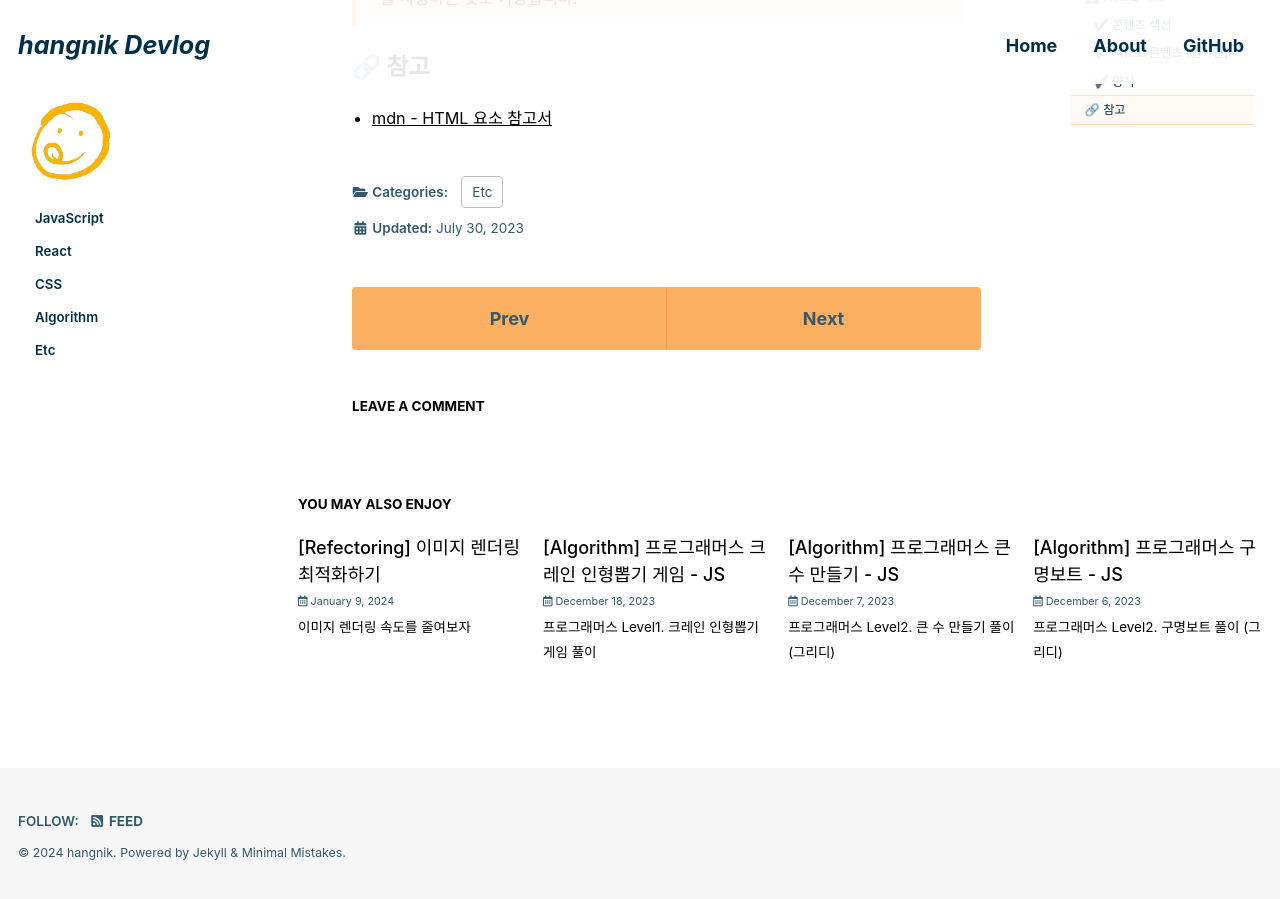
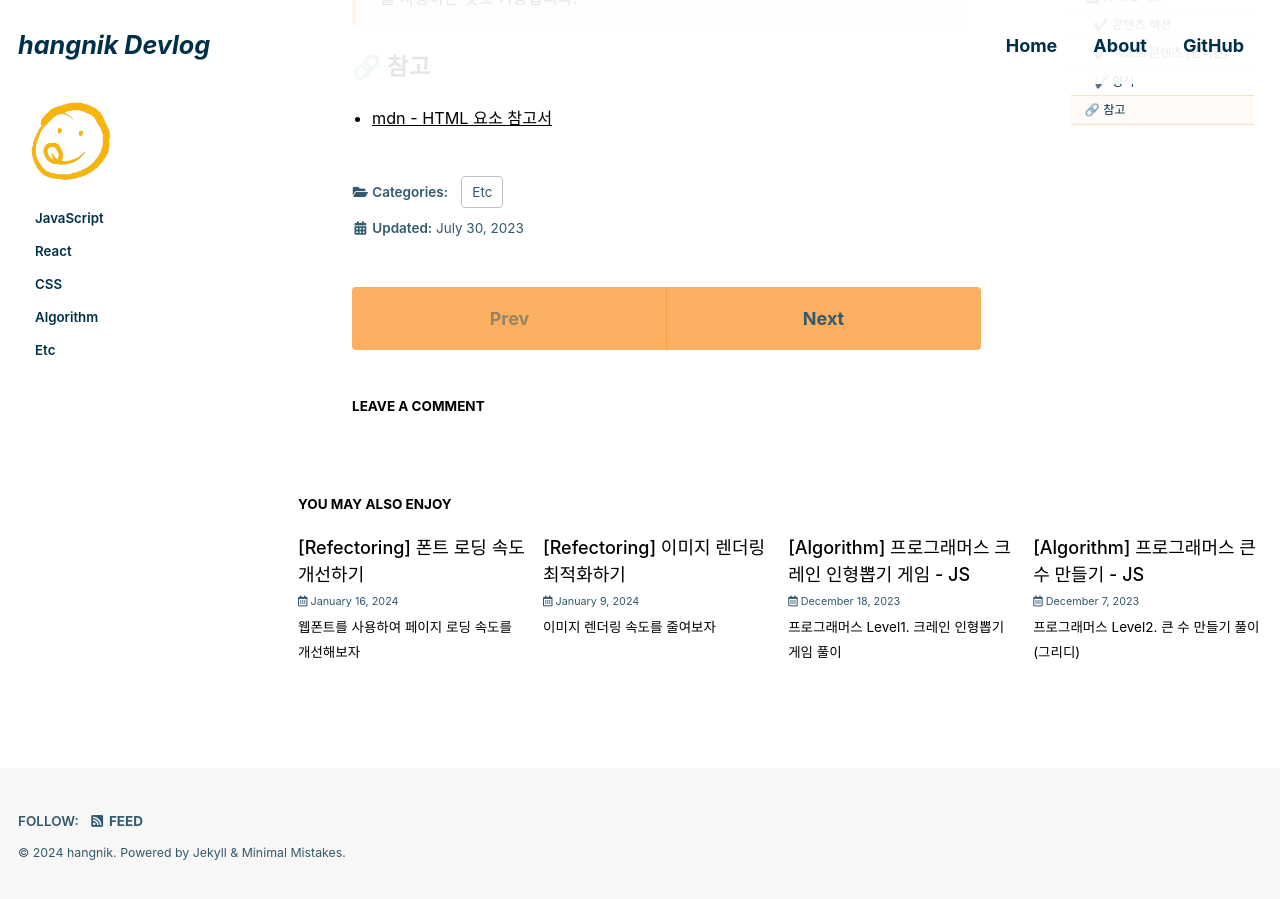
Before and after one commit to hangnik/hangnik.github.io, a Jekyll site: the page built from _posts/2023-07-30-etc-semantic-markup.md, in a window 1280 px wide and 900 px high, scrolled down 4165 px. Built offline with Jekyll 4.4.1, drawn with Linux system fonts in a browser that asks for light colours; cached includes are drawn as plain includes; some web fonts are replaced; comment, search, counter and statistics services are not loaded; part of the change alters nothing that is shown.

Commit message:
📝 Add: 폰트 최적화 글 추가

````diff
--- a/_posts/2024-01-16-etc-font-refectoring.md
+++ b/_posts/2024-01-16-etc-font-refectoring.md
@@ -12,8 +12,92 @@ permalink: /etc/font-refectoring/
 toc: true
 toc_sticky: true
 
-date: 2023-01-16
-last_modified_at: 2023-01-16
+date: 2024-01-16
+last_modified_at: 2024-01-16
 ---
 
-1️⃣
+## 1️⃣ 무엇이 문제였을까
+
+이미지 렌더링 최적화까지 하고 나니 또 눈에 띄는 것이 폰트의 렌더링 속도였다.
+
+프로젝트를 진행할 때 `지마켓산스`라는 폰트로 정하고난 뒤 어떻게 적용할지 고민을 했었다. 그 당시 찾아봤을 땐 다운은 TTF와 OTF 포맷 밖에 없었고, 웹 폰트도 고려해봤지만 굵기가 한정적이여서(인 줄 알아서...😅) 결국 OTF 파일을 다운 받은 후 프로젝트 내부에 폰트를 저장하는 방식으로 사용했다.
+
+<img src="https://github.com/hangnik/hangnik.github.io/assets/97607752/fae3c0c3-e11f-4060-9239-ae200213ba42" width="600" />
+
+OTF 포맷을 사용했을 때 사이즈는 모두 800KB가 넘었고, medium의 경우 `302ms` light는 `182ms`의 속도가 걸렸다.
+또한 Bold 굵기를 사용하지 않음에도 파일 내에 저장해두고 있었다. 매번 불필요한 파일을 모두 불러와 로딩 속도를 더 늦추기만 했다.
+
+### 🔸기존 폰트 적용 방식
+
+```jsx
+@font-face {
+  font-family: "GmarketSansLight";
+  src: url("../assets/fonts/GMARKETSANSLIGHT.OTF") format("opentype");
+  font-weight: 300;
+}
+
+@font-face {
+  font-family: "GmarketSansMedium";
+  src: url("../assets/fonts/GMARKETSANSMEDIUM.OTF") format("opentype");
+  font-weight: 500;
+}
+
+@font-face {
+  font-family: "GmarketSansBold";
+  src: url("../assets/fonts/GMARKETSANSBOLD.OTF") format("opentype");
+  font-weight: 700;
+}
+
+```
+
+기존에는 굵기별로 모두 font를 저장해둔 후 root에는 font-family를 `GmarketSansMedium`로, 다른 굵기를 적용시키고 싶은 곳에는 모두 font-family 속성을 사용하여 변경해주었다.
+
+이렇게 했을 경우 문제점은 사용하지 않는 폰트의 굵기까지 모두 다운로드 된다는 것이다.
+
+## 2️⃣ 웹폰트를 적용해보자!
+
+### 🔸왜 웹폰트야?
+
+웹 폰트는 온라인상에서 폰트를 다운로드해서 사용한다. 다운로드 한 폰트 파일을 캐시에 저장하고, 이 다음에 웹 페이지에서 해당 폰트를 사용할 때는 다시 다운로드 하는 것이 아니라 캐시된 폰트 파일을 사용하게 된다. 따라서 웹 페이지에서 폰트 로딩 속도를 빠르게 할 수 있다.
+
+### 🔸어떤 포맷을 사용해야 될까?
+
+`WOFF(Web Open Font Format)`는 기존의 폰트 형식인 OTF, TTF와 동일하게 작동하지만, 압축을 통해 더 작은 파일 크기를 가진다. 2010년에 첫 출시되어 현재는 거의 모든 브라우저에서 지원한다.
+
+이와 비슷한 `WOFF2(Web Open Font Format 2)`는 이름에서 유추할 수 있듯이 WOFF를 개선한 버전이다. Brotli 압축 알고리즘을 사용하여 WOFF보다 약 30%에서 50% 정도 더 작은 파일 크기를 가진다. 원래는 WOFF보다 브라우저 호환성이 낮았지만, 현재는 1~2개 빼곤 모두 지원하기 때문에 WOFF2의 사용을 권장한다. 보통 WOFF2를 우선으로 로드하고 WOFF를 풀백 폰트로 지정하는 추세인 것 같다.
+
+하지만 아쉽게도 프로젝트에서 사용하는 지마켓산스는 WOFF 포맷만 지원해서 WOFF만 적용하였다. 🥲
+
+### 🔸웹폰트로 변경 후 폰트 적용 방식
+
+```jsx
+@font-face {
+  font-family: "GmarketSans";
+  src: url("https://cdn.jsdelivr.net/gh/projectnoonnu/noonfonts_2001@1.1/GmarketSansLight.woff")
+    format("woff");
+    // 풀백 포맷을 사용하고 싶다면 src 속성에 사용하고 싶은 폰트 url과 format을 추가로 입력해주면 된다.
+  font-weight: 300;
+}
+
+@font-face {
+  font-family: "GmarketSans";
+  src: url("https://cdn.jsdelivr.net/gh/projectnoonnu/noonfonts_2001@1.1/GmarketSansMedium.woff")
+    format("woff");
+  font-weight: 500;
+}
+
+// root 지정
+font-family: 'GmarketSans', serif;
+```
+
+기존과 달리 font-family를 모두 `GmarketSans`로 지정한 후 font-weight 속성으로 굵기를 변경하였다.
+
+## 3️⃣ 결과
+
+  <img src="https://github.com/hangnik/hangnik.github.io/assets/97607752/a5fd665c-8a14-40a8-a517-32396d6196e2" width="600" />
+
+렌더링 속도 측정 결과 사이즈는 medium은 `302ms -> 102ms`로 light는 `182ms -> 46ms`로 약 3배의 단축 효과를 볼 수 있었다! (최조 실행 시)
+
+<img src="https://github.com/hangnik/hangnik.github.io/assets/97607752/9722c94b-7a10-4212-b4ba-3886d0ee28cc" width="800" />
+
+한 번 렌더링을 한 후 다시 측정해보니 size는 memory cache로, time은 0에 수렴하는 것을 확인할 수 있었다.
````
